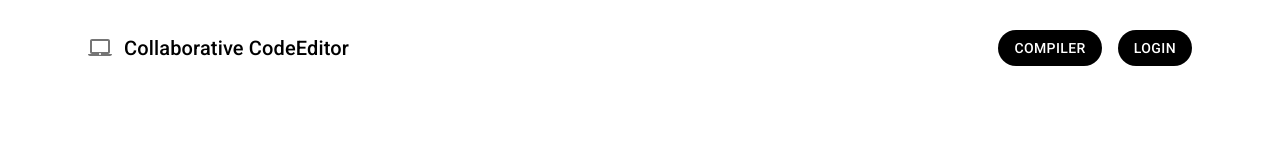
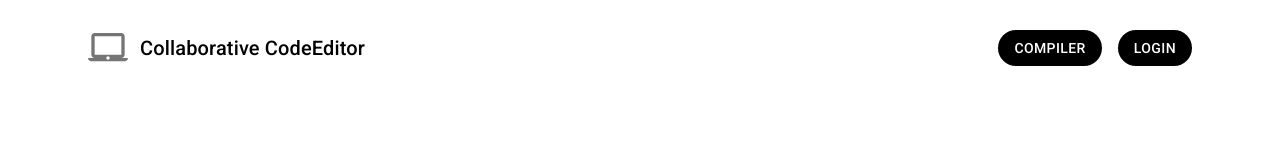
Before and after one commit to aadhil2k4/CodeBox, a React (Create React App) app in the folder frontend/: page / in a window 1280 px wide. Shown: the top 160 px of the page. Built offline with nearby package versions, Linux system fonts and the light colour scheme.

Commit message:
Navbar Icon Adjustment

```diff
--- a/frontend/src/components/Navbar.jsx
+++ b/frontend/src/components/Navbar.jsx
@@ -17,7 +17,7 @@ const Navbar = () => {
     >
       <Toolbar>
         <IconButton size="large" edge="start" aria-label="logo">
-          <LaptopMacIcon />
+          <LaptopMacIcon sx={{fontSize: 40}}/>
         </IconButton>
         <Typography
           variant="h6"
```
